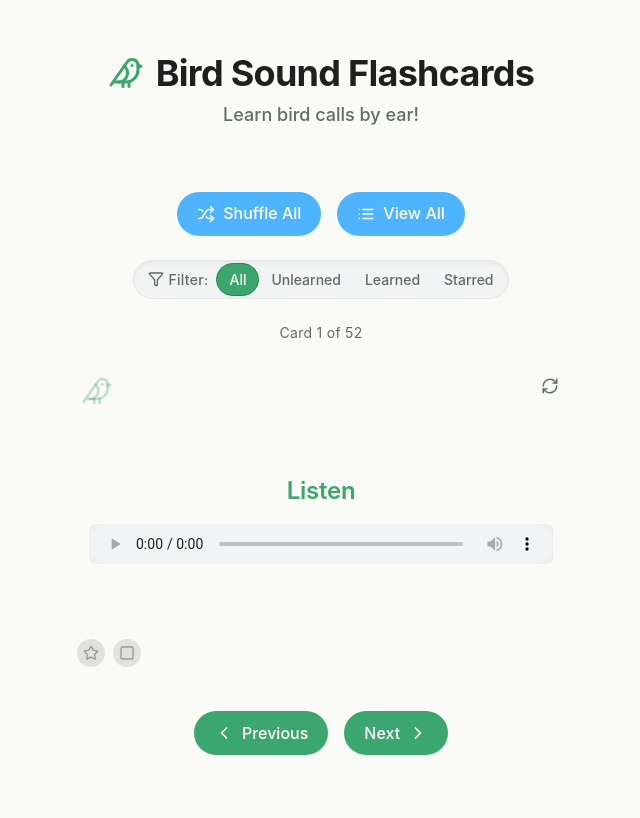
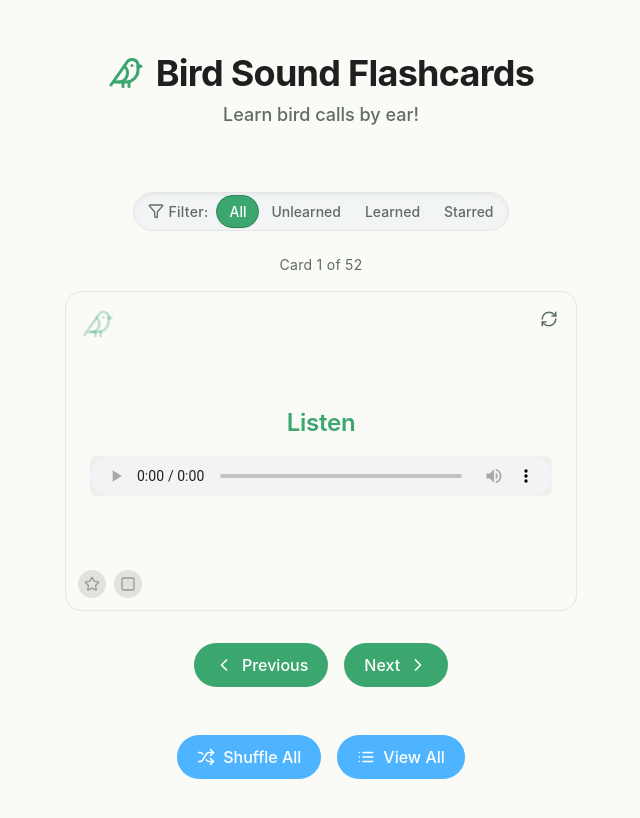
Before and after one commit to HE-22/Bird-Sound-Flashcards, a React (Create React App) app: page / in a window 1280 px wide. Shown: the top 818 px of the page, without its empty margins (319-959 px from the left). Built offline with nearby package versions, Linux system fonts and the light colour scheme.

Commit message:
move ui to bottom

```diff
--- a/src/App.tsx
+++ b/src/App.tsx
@@ -321,8 +321,18 @@ function App() {
         {!isLoading && !error && cards.length >= 0 ? (
           <div className="col-span-12 flex flex-col items-center">
 
-            {/* Top Global Controls: Shuffle and View Toggle */}
-            <div className="flex justify-center items-center gap-4 mb-6 w-full max-w-md">
+            {/* Conditional Rendering based on viewMode */}
+            {viewMode === 'study' ? (
+               renderStudyMode()
+            ) : (
+               /* View All Mode - Span more columns */
+               <div className="col-span-12 lg:col-span-10 lg:col-start-2 w-full">
+                  <AllCardsView cards={cards} onToggleLearned={handleToggleLearned} onToggleStarred={handleToggleStarred} />
+               </div>
+            )}
+
+            {/* Bottom Global Controls: Shuffle and View Toggle */}
+            <div className="flex justify-center items-center gap-4 mt-12 w-full max-w-md"> { /* Increased margin-top */}
               <button
                   onClick={handleShuffle}
                   disabled={cards.length <= 1}
@@ -342,17 +352,6 @@ function App() {
                    {viewMode === 'study' ? 'View All' : 'Study Mode'}
               </button>
             </div>
-
-            {/* Conditional Rendering based on viewMode */}
-            {viewMode === 'study' ? (
-               renderStudyMode()
-            ) : (
-               /* View All Mode - Span more columns */
-               <div className="col-span-12 lg:col-span-10 lg:col-start-2 w-full">
-                  <AllCardsView cards={cards} onToggleLearned={handleToggleLearned} onToggleStarred={handleToggleStarred} />
-               </div>
-            )}
-
           </div>
         ) : (
            /* No Cards Message */
--- a/src/components/Flashcard.tsx
+++ b/src/components/Flashcard.tsx
@@ -52,7 +52,7 @@ const Flashcard = React.forwardRef<HTMLDivElement, FlashcardProps>((
 
   return (
     <div
-      className="relative w-full aspect-16/10 rounded-card shadow-card overflow-hidden"
+      className="relative w-full aspect-16/10 rounded-card shadow-card overflow-hidden border border-border"
       onClick={onFlip}
     >
       {isFlipped ? (
```
